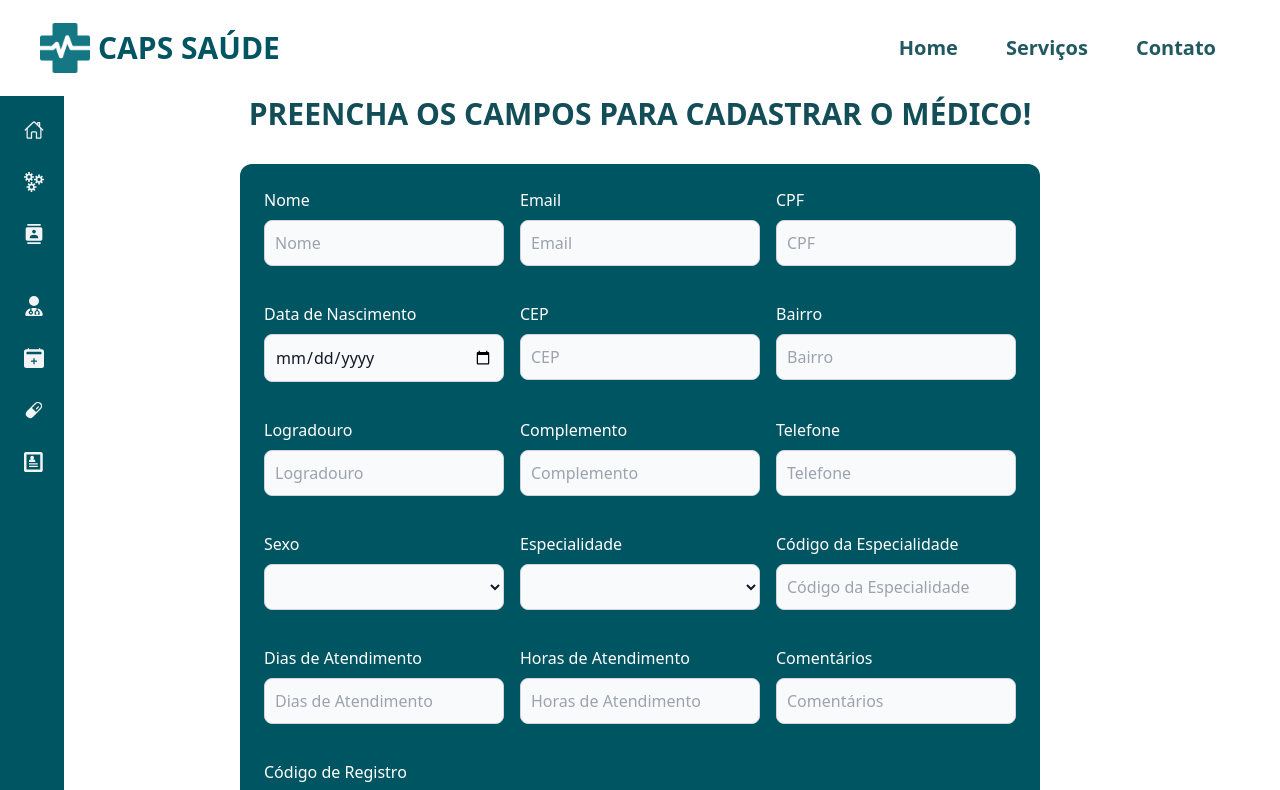
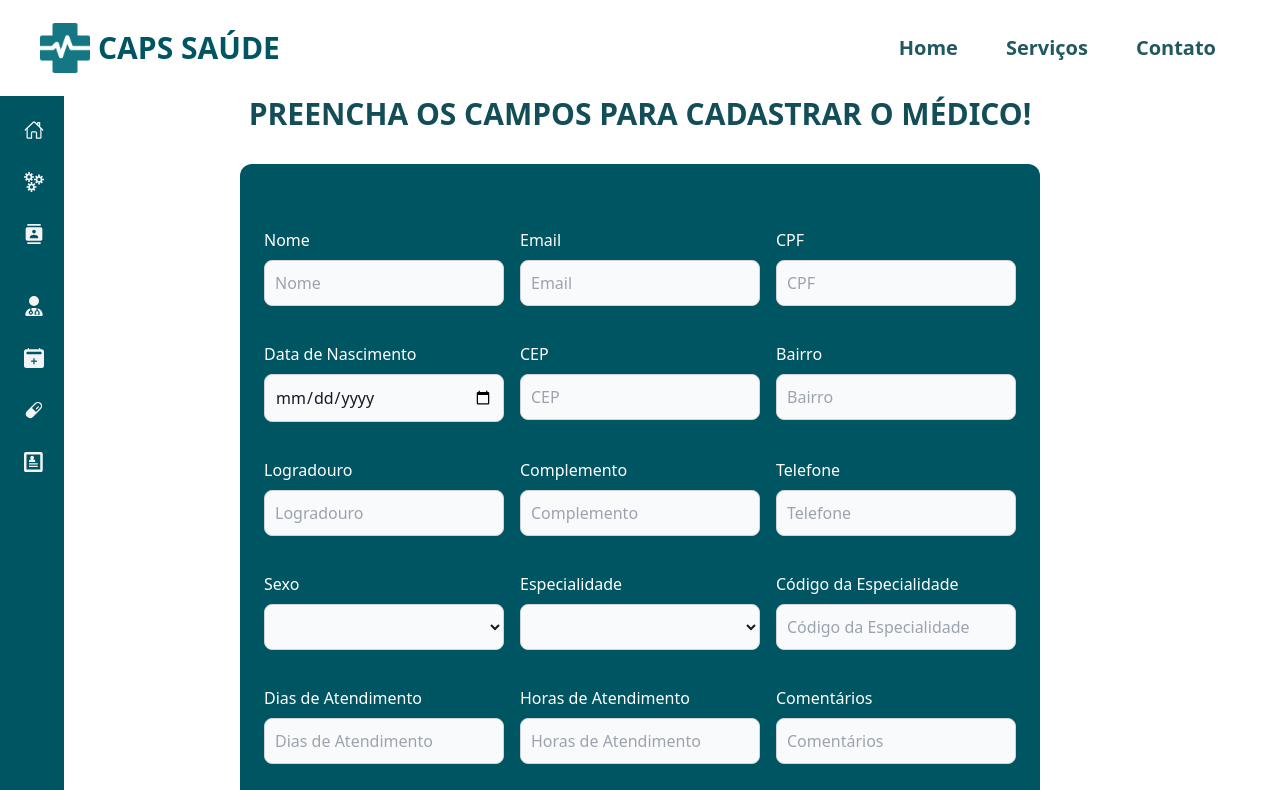
Before and after one commit to VitorDanielA/capssaude, a Next.js app: page /medico/FormCadastroMedico in a window 1280 px wide. Shown: the top 790 px of the page. Built offline with nearby package versions, Linux system fonts and the light colour scheme.

Commit message:
fix: adjust table and medico

```diff
--- a/src/components/CadastrarMedico.tsx
+++ b/src/components/CadastrarMedico.tsx
@@ -216,7 +216,7 @@ export default function CadastrarMedico() {
                 Preencha os campos para cadastrar o médico!
             </h1>
             <div className="max-w-[800px] w-full bg-[#005562] p-6 text-white rounded-xl mb-10 fix-form-medico">
-                <form onSubmit={handleForm} className="flex flex-col">
+                <form onSubmit={handleForm} className="flex flex-col my-10">
                     <div className="grid grid-cols-3 gap-4">
                         {inputs.map((input) => (
                             <label key={input.name} className="">
--- a/src/pages/formCadastrar/TabelaUsuario.tsx
+++ b/src/pages/formCadastrar/TabelaUsuario.tsx
@@ -19,7 +19,6 @@ export default function TabelaUsuario() {
     const [selectedUser, setSelectedUser] = useState<usuariosProps | null>(null);
     const [editUser, setEditUser] = useState(false);
     const [searchQuery, setSearchQuery] = useState('');
-
     useEffect(() => {
         const loadUsers = async () => {
             try {
--- a/src/pages/medico/TabelaMedico.tsx
+++ b/src/pages/medico/TabelaMedico.tsx
@@ -90,7 +90,7 @@ export default function TabelaMedico() {
                     </button>
                 </div>
 
-                <div className="relative overflow-x-auto shadow-md rounded-lg ml-20 mr-5">
+                <div className="relative overflow-x-auto shadow-md rounded-lg ml-20 mr-5 my-10">
                     <table className="w-full text-sm text-left rtl:text-right text-white bg-[#144d54]">
                         <thead className="text-xs text-white uppercase dark:bg-gray-800 text-center">
                         <tr>
```
